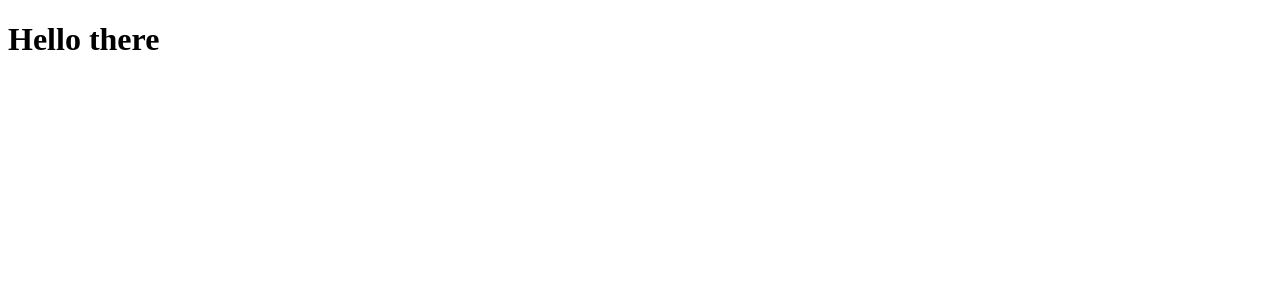
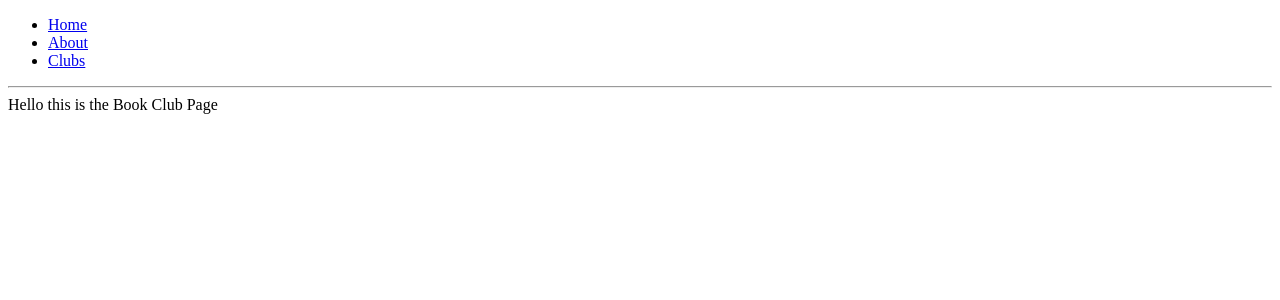
Before and after one commit to hratx-blue-ocean/Papercuts, a React app: page /clubs in a window 1280 px wide. Shown: the top 300 px of the page. Built offline with nearby package versions, Linux system fonts and the light colour scheme; the HTML template or start-up script is replaced by a standard one.

Commit message:
set up context, app.js structure, and React Router

```diff
--- a/client/App.jsx
+++ b/client/App.jsx
@@ -0,0 +1,54 @@
+import {
+  BrowserRouter as Router,
+  Switch,
+  Route,
+  Link,
+  useRouteMatch, //use if needed
+  useParams // use if needed
+} from "react-router-dom";
+import BookClub from './components/bookClubPage/BookClub.jsx'
+import React, { useContext } from 'react';
+import { AppContext } from './context/context.jsx';
+
+export const App = () => {
+  const {pie} = useContext(AppContext);
+  return (
+    <Router>
+      {/* @Jason, put this logic into a navbar at some point */}
+      <div>
+        <ul>
+          <li>
+            <Link to="/">Home</Link>
+          </li>
+          <li>
+            <Link to="/profile">About</Link>
+          </li>
+          <li>
+            <Link to="/clubs">Clubs</Link>
+          </li>
+        </ul>
+
+        <hr />
+
+        {/*
+          A <Switch> looks through all its children <Route>
+          elements and renders the first one whose path
+          matches the current URL. Use a <Switch> any time
+          you have multiple routes, but you want only one
+          of them to render at a time
+        */}
+        <Switch>
+          <Route exact path="/">
+            {/* Cayla, put in your component here when ready */}
+          </Route>
+          <Route path="/profile">
+            {/* Sean, Jerrick, put in your component here when ready */}
+          </Route>
+          <Route path="/clubs">
+            <BookClub />
+          </Route>
+        </Switch>
+      </div>
+    </Router>
+  );
+};
--- a/client/components/bookClubPage/bookClub.jsx
+++ b/client/components/bookClubPage/bookClub.jsx
@@ -0,0 +1,9 @@
+import React from 'react'
+
+export default function BookClub() {
+  return (
+    <div>
+      Hello this is the Book Club Page
+    </div>
+  )
+}
--- a/client/context/context.jsx
+++ b/client/context/context.jsx
@@ -0,0 +1,7 @@
+import React, { createContext } from 'react';
+export const AppContext = createContext();
+export const AppProvider = ({ children }) => {
+  return (
+    <AppContext.Provider value={{ pie: 'dwa' }}>{children}</AppContext.Provider>
+  );
+};
--- a/client/index.js
+++ b/client/index.js
@@ -1,4 +1,10 @@
 import React from 'react';
 import { render } from 'react-dom';
-
-render(<h1>Hello there</h1>, document.getElementById('root'));
+import { App } from './App.jsx';
+import { AppProvider } from './context/context.jsx';
+render(
+  <AppProvider>
+    <App />
+  </AppProvider>,
+  document.getElementById('root')
+);
--- a/package.json
+++ b/package.json
@@ -21,6 +21,7 @@
     "react-bootstrap": "^1.4.3",
     "react-dom": "^17.0.1",
     "react-multi-carousel": "^2.6.1",
+    "react-router-dom": "^5.2.0",
     "styled-components": "^5.2.1",
     "webpack": "^5.21.2",
     "webpack-cli": "^4.5.0",
```
Also changed, not shown: 2 other files (tests, documents, lock files or other folders).
